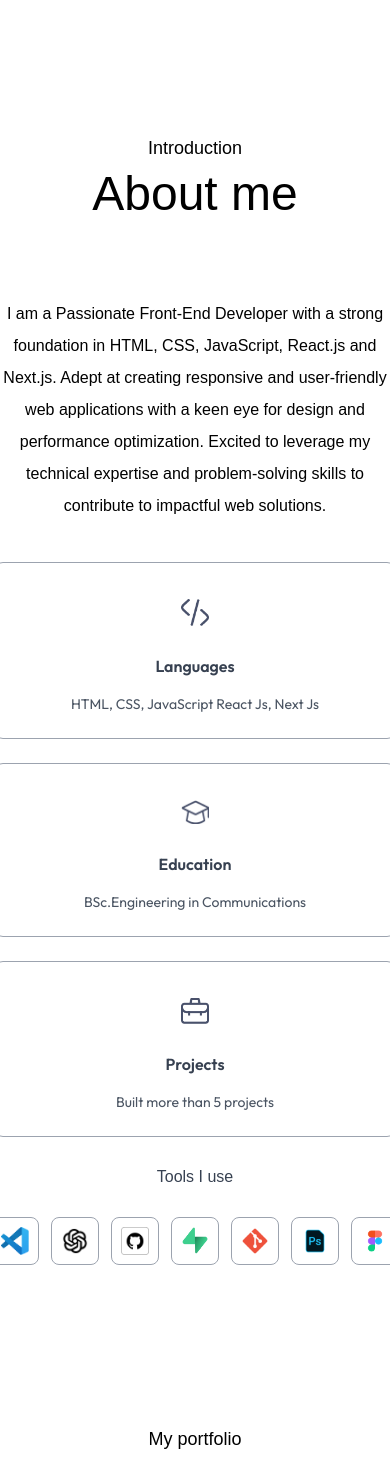
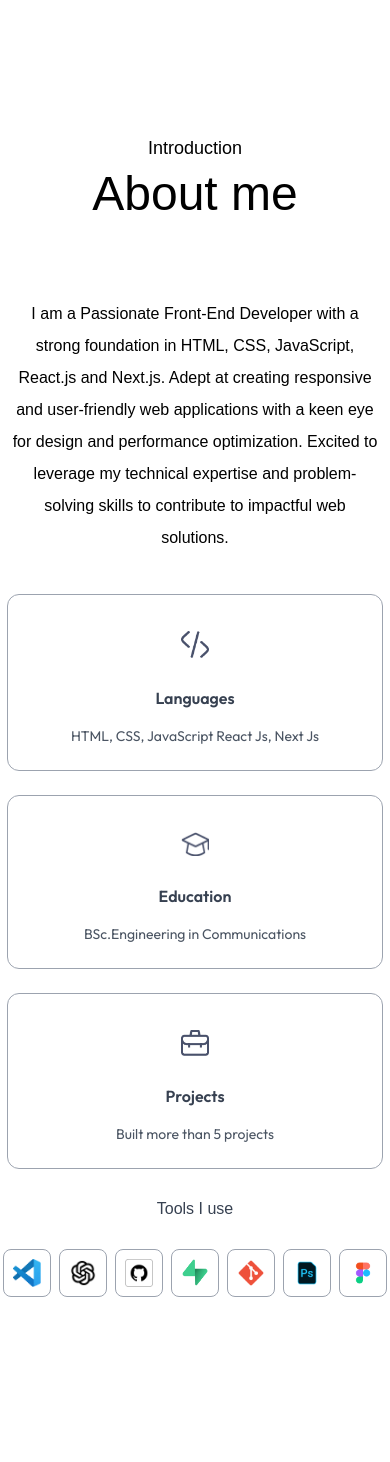
Before and after one commit to Isaladwy/portfolio, a Next.js app: page / in a window 390 px wide. Shown: the part 750-2212 px from the top of the page. Built offline with nearby package versions, Linux system fonts and the light colour scheme; a web font is replaced by a local one.

Commit message:
Modifying Responsiveness

```diff
--- a/components/About.tsx
+++ b/components/About.tsx
@@ -4,14 +4,11 @@ import React from 'react';
 
 export default function About() {
   return (
-    <div
-      id="about"
-      className=" w-full px-[12%] py-10 scroll-mt-20"
-    >
+    <div id="about" className=" w-full px-[12%] py-10 scroll-mt-20">
       <h4 className="text-center mb-2 text-lg font-ovo">Introduction</h4>
       <h2 className="text-center text-5xl font-ovo">About me</h2>
 
-      <div className="flex w-full flex-col  items-center gap-20 my-20">
+      <div className="flex w-full flex-col items-center gap-20 my-20">
         {/* <div>
           <Image
             src={assets.user_image}
@@ -20,7 +17,7 @@ export default function About() {
           />
         </div> */}
         <div className="flex-1 text-center">
-          <p className="mb-10 max-w-2xl font-ovo">
+          <p className="mb-10 px-2 max-w-2xl font-ovo">
             I am a Passionate Front-End Developer with a strong foundation in
             HTML, CSS, JavaScript, React.js and Next.js. Adept at creating
             responsive and user-friendly web applications with a keen eye for
@@ -28,7 +25,7 @@ export default function About() {
             technical expertise and problem-solving skills to contribute to
             impactful web solutions.{' '}
           </p>
-          <ul className="grid grid-cols-1 sm:grid-cols-3 gap-6 max-w-2xl">
+          <ul className="grid grid-cols-1 sm:grid-cols-3 gap-6 max-w-2xl px-1">
             {infoList.map(({ icon, iconDark, title, description }, index) => (
               <li
                 className="border-[0.5px] border-gray-400 rounded-xl flex flex-col p-6 cursor-pointer items-center hover:bg-lightHover hover:-translate-y-1 duration-500 hover:shadow-black"
@@ -41,7 +38,7 @@ export default function About() {
             ))}
           </ul>
           <h4 className="my-6 text-gray-700 font-ovo">Tools I use</h4>
-          <ul className="flex items-center justify-center gap-3 sm:gap-5">
+          <ul className="flex items-center justify-center gap-2 sm:gap-5">
             {toolsData.map((tool, index) => (
               <li
                 className="flex items-center justify-center w-12 sm:w-14 aspect-square border border-gray-400 rounded-lg cursor-pointer hover:-translate-y-1 duration-500 "
```
